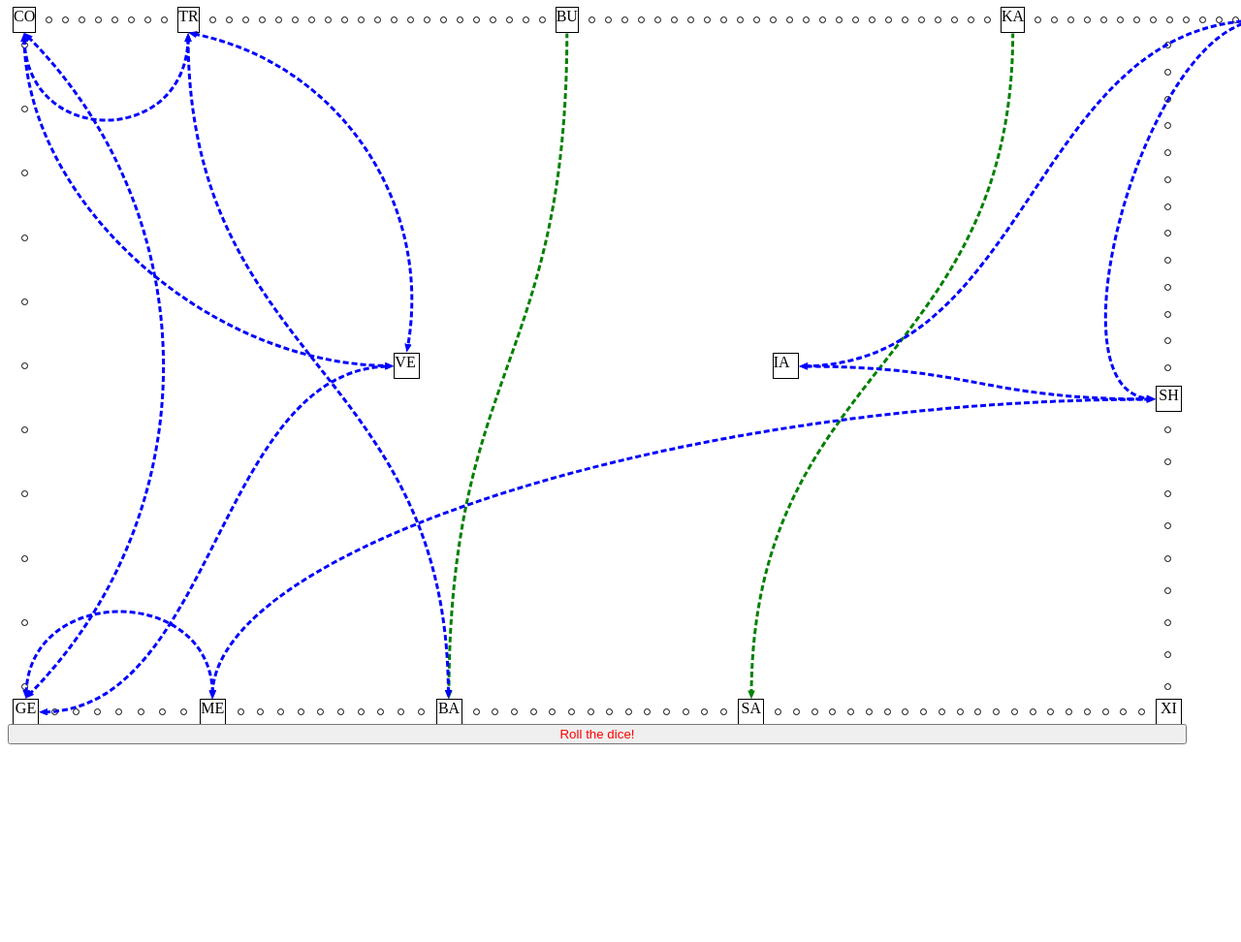
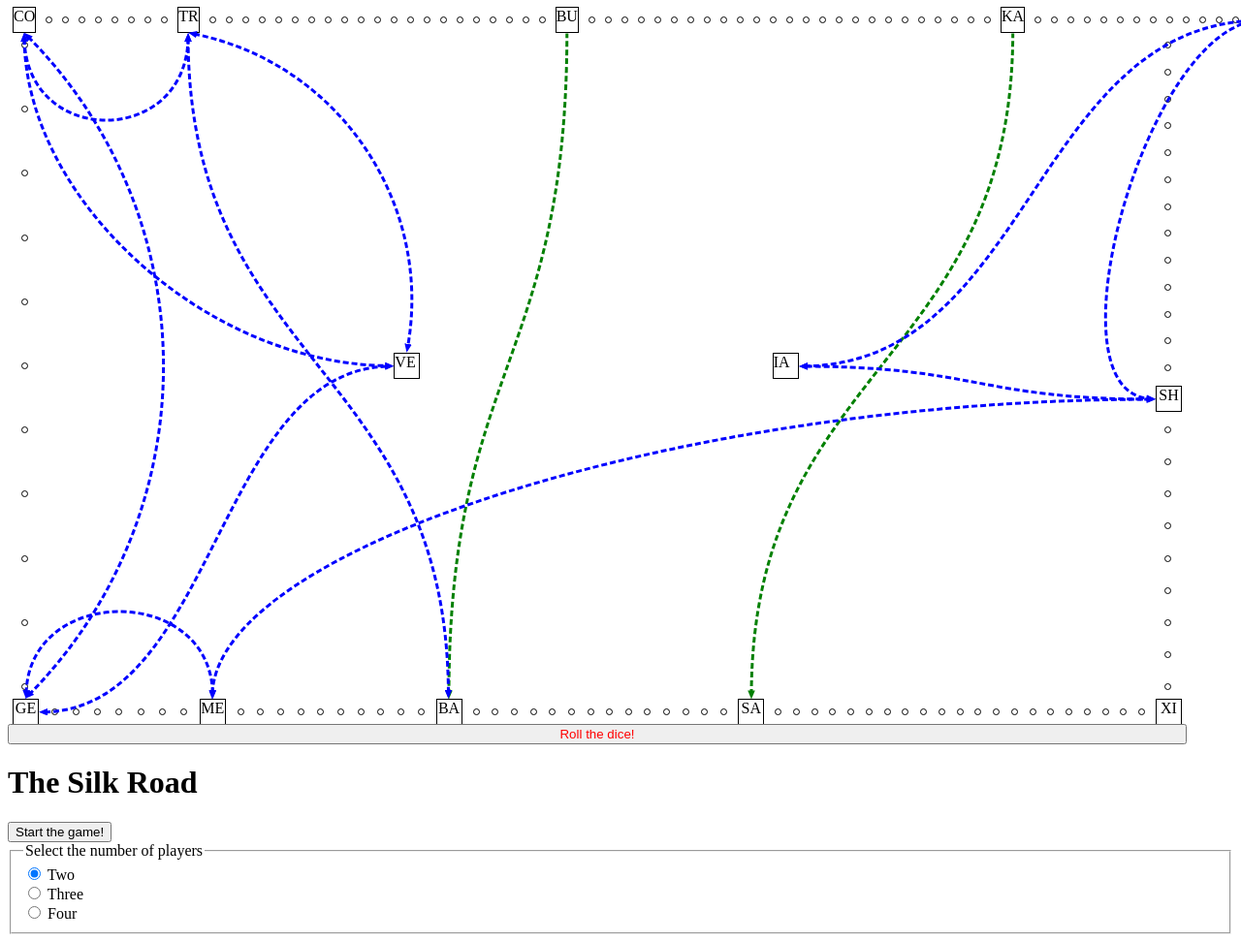
Before and after one commit to Sjoerd473/Silk-Road, a plain HTML site: page index.html in a window 1280 px wide. Shown: the top 972 px of the page at 97% size. Before the commit the page ends 800 px from the top, so only its background shows below. Drawn offline with Linux system fonts and the light colour scheme.

Commit message:
added a placeholder title screen with radio buttons to decide the number of players

```diff
--- a/index.html
+++ b/index.html
@@ -9,8 +9,31 @@
 </head>
 
 <body>
-
-
+   <div class="titleScreen">
+    <h1>The Silk Road</h1>
+   </div>
+   <div class="titleScreenButtons">
+    <div class="titleScreenButtonsLeft">
+        <button id="startGame">Start the game!</button>
+    </div>
+    <div class="titleScreenButtonsRight">
+        <fieldset>
+            <legend>Select the number of players</legend>
+            <div>
+                <input type="radio" id="two" name="players" value="two" checked />
+                <label for="two">Two</label>
+            </div>
+            <div>
+                <input type="radio" id="three" name="players" value="three" />
+                <label for="three">Three</label>
+            </div>
+            <div>
+                <input type="radio" id="four" name="players" value="four"  />
+                <label for="four">Four</label>
+            </div>
+        </fieldset>
+    </div>
+   </div>
     <script src="./anseki-leader-line-6c26a9d/leader-line.min.js"> </script>
     <script src=" script.js"> </script>
 </body>
```
